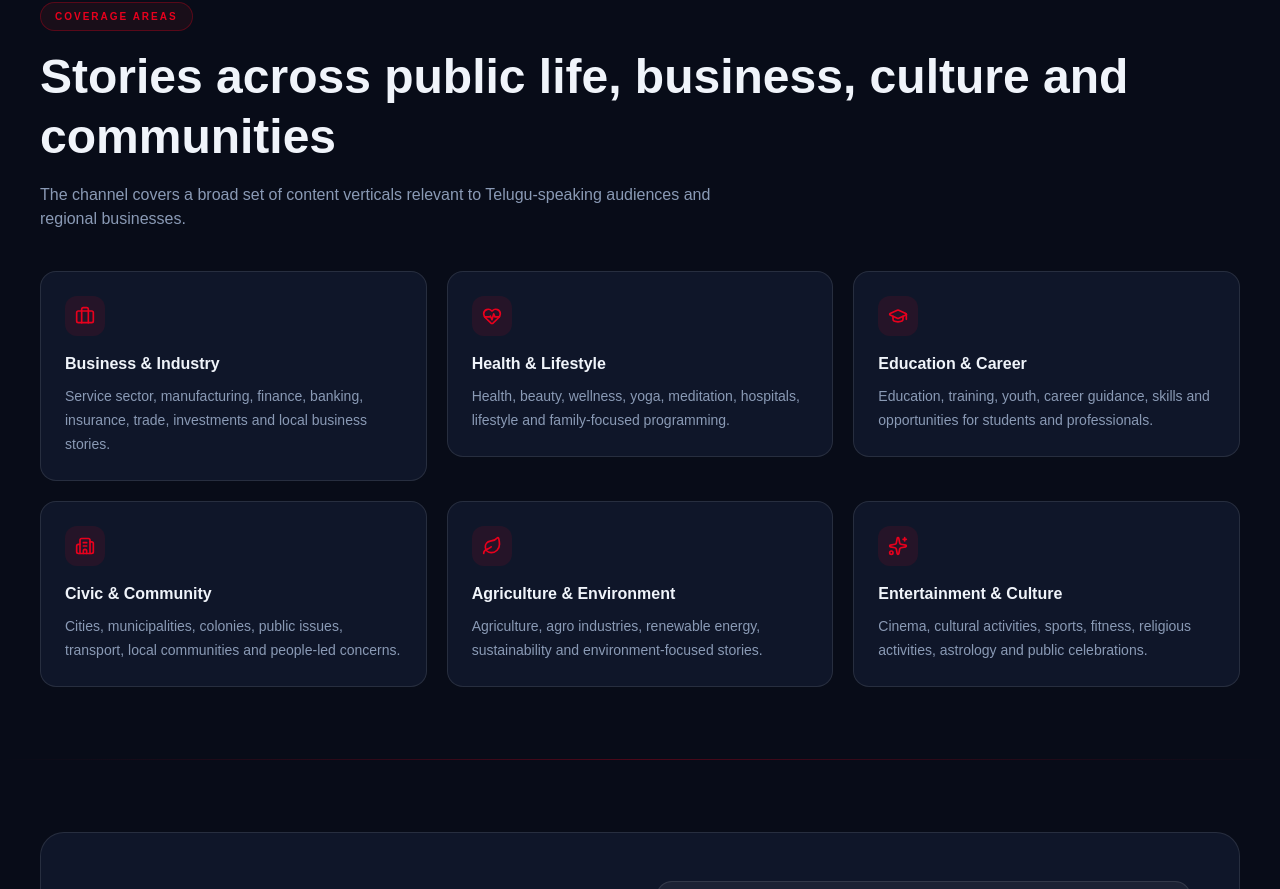
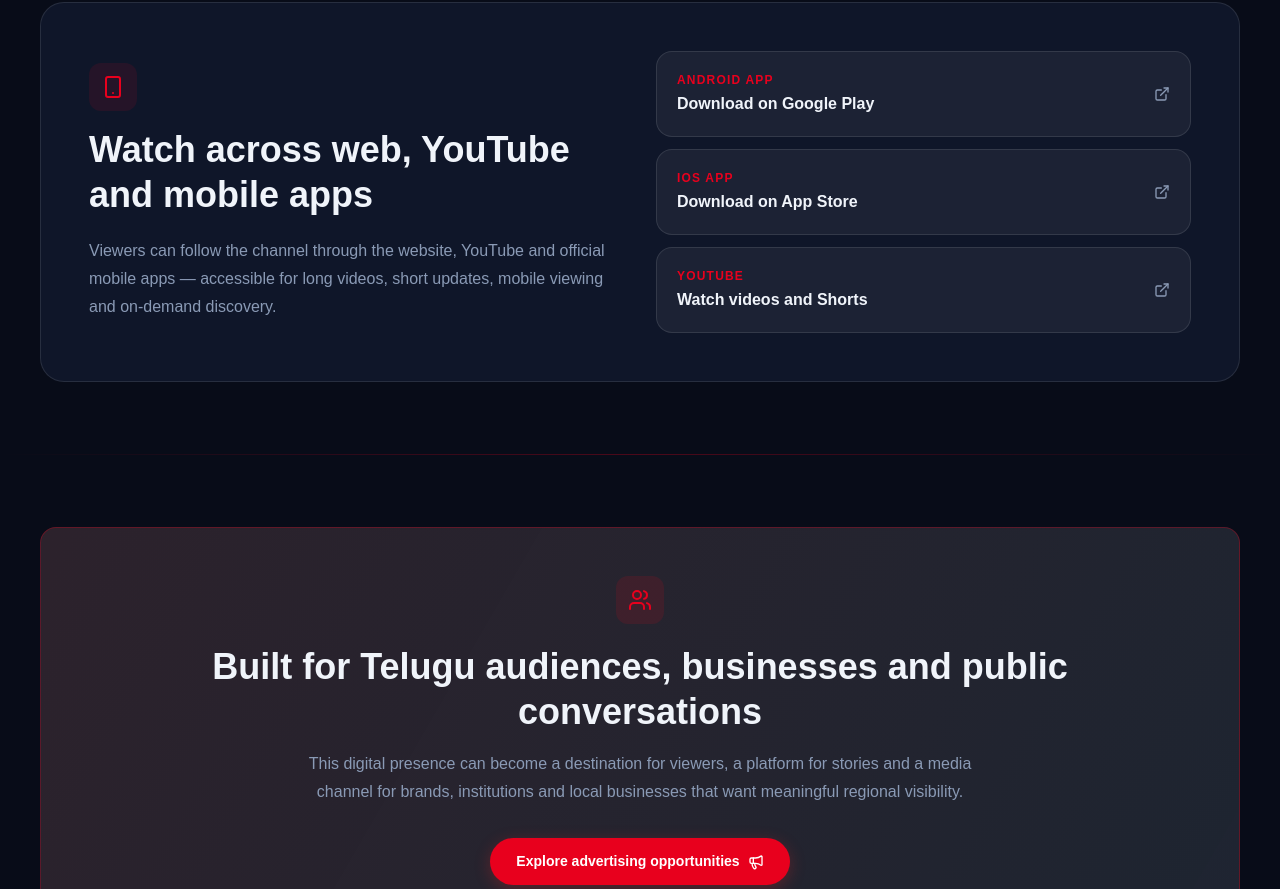
Before and after one commit to shivasricharan/metrotvtelugu, a Next.js app: page /about in a window 1280 px wide. Shown: the part 1911-2800 px from the top of the page. Built offline with nearby package versions, Linux system fonts and the light colour scheme.

Commit message:
Remove About coverage areas section

```diff
--- a/app/about/page.js
+++ b/app/about/page.js
@@ -1,8 +1,7 @@
 import Link from "next/link";
 import {
   Tv, Radio, MonitorSmartphone, Newspaper, Users, Megaphone,
-  PlayCircle, Smartphone, Briefcase, HeartPulse, GraduationCap,
-  Building2, Leaf, Sparkles, ExternalLink,
+  PlayCircle, Smartphone, ExternalLink,
 } from "lucide-react";
 import FadeIn from "../../components/FadeIn";
 import SectionTitle from "../../components/SectionTitle";
@@ -21,15 +20,6 @@ const highlights = [
   { icon: PlayCircle,   title: "Videos & Shorts",    desc: "Long-format YouTube videos and short-format updates presented in a cleaner digital experience." },
   { icon: MonitorSmartphone, title: "App & Digital Access", desc: "The channel can be discovered through the website, mobile app, YouTube and digital-first viewing habits." },
   { icon: Megaphone,    title: "Advertiser Ready",   desc: "Clear pathways for brands, agencies and local businesses to explore partnership and campaign opportunities." },
-];
-
-const coverageAreas = [
-  { icon: Briefcase,      title: "Business & Industry",       desc: "Service sector, manufacturing, finance, banking, insurance, trade, investments and local business stories." },
-  { icon: HeartPulse,     title: "Health & Lifestyle",        desc: "Health, beauty, wellness, yoga, meditation, hospitals, lifestyle and family-focused programming." },
-  { icon: GraduationCap, title: "Education & Career",        desc: "Education, training, youth, career guidance, skills and opportunities for students and professionals." },
-  { icon: Building2,      title: "Civic & Community",         desc: "Cities, municipalities, colonies, public issues, transport, local communities and people-led concerns." },
-  { icon: Leaf,           title: "Agriculture & Environment", desc: "Agriculture, agro industries, renewable energy, sustainability and environment-focused stories." },
-  { icon: Sparkles,       title: "Entertainment & Culture",   desc: "Cinema, cultural activities, sports, fitness, religious activities, astrology and public celebrations." },
 ];
 
 const focusCards = [
@@ -177,43 +167,6 @@ export default async function AboutPage() {
 
       <div className="section-divider" />
 
-      {/* ── COVERAGE AREAS ── */}
-      <section className="section-space">
-        <div className="container">
-          <FadeIn>
-            <SectionTitle
-              eyebrow="Coverage Areas"
-              title="Stories across public life, business, culture and communities"
-              desc="The channel covers a broad set of content verticals relevant to Telugu-speaking audiences and regional businesses."
-            />
-          </FadeIn>
-          <div className="grid gap-5 md:grid-cols-3">
-            {coverageAreas.map((item, i) => {
-              const Icon = item.icon;
-              return (
-                <FadeIn key={item.title} delay={i * 0.06}>
-                  <div
-                    className="card-hover rounded-2xl p-6"
-                    style={{ background: "var(--bg-card)", border: "1px solid var(--border)" }}
-                  >
-                    <div
-                      className="mb-4 inline-flex h-10 w-10 items-center justify-center rounded-xl"
-                      style={{ background: "rgba(232,0,29,0.10)" }}
-                    >
-                      <Icon className="h-5 w-5" style={{ color: "var(--red)" }} />
-                    </div>
-                    <h3 className="text-base font-bold">{item.title}</h3>
-                    <p className="mt-2 text-sm leading-6" style={{ color: "var(--muted)" }}>{item.desc}</p>
-                  </div>
-                </FadeIn>
-              );
-            })}
-          </div>
-        </div>
-      </section>
-
-      <div className="section-divider" />
-
       {/* ── WATCH SECTION ── */}
       <section className="section-space">
         <div className="container">
```
